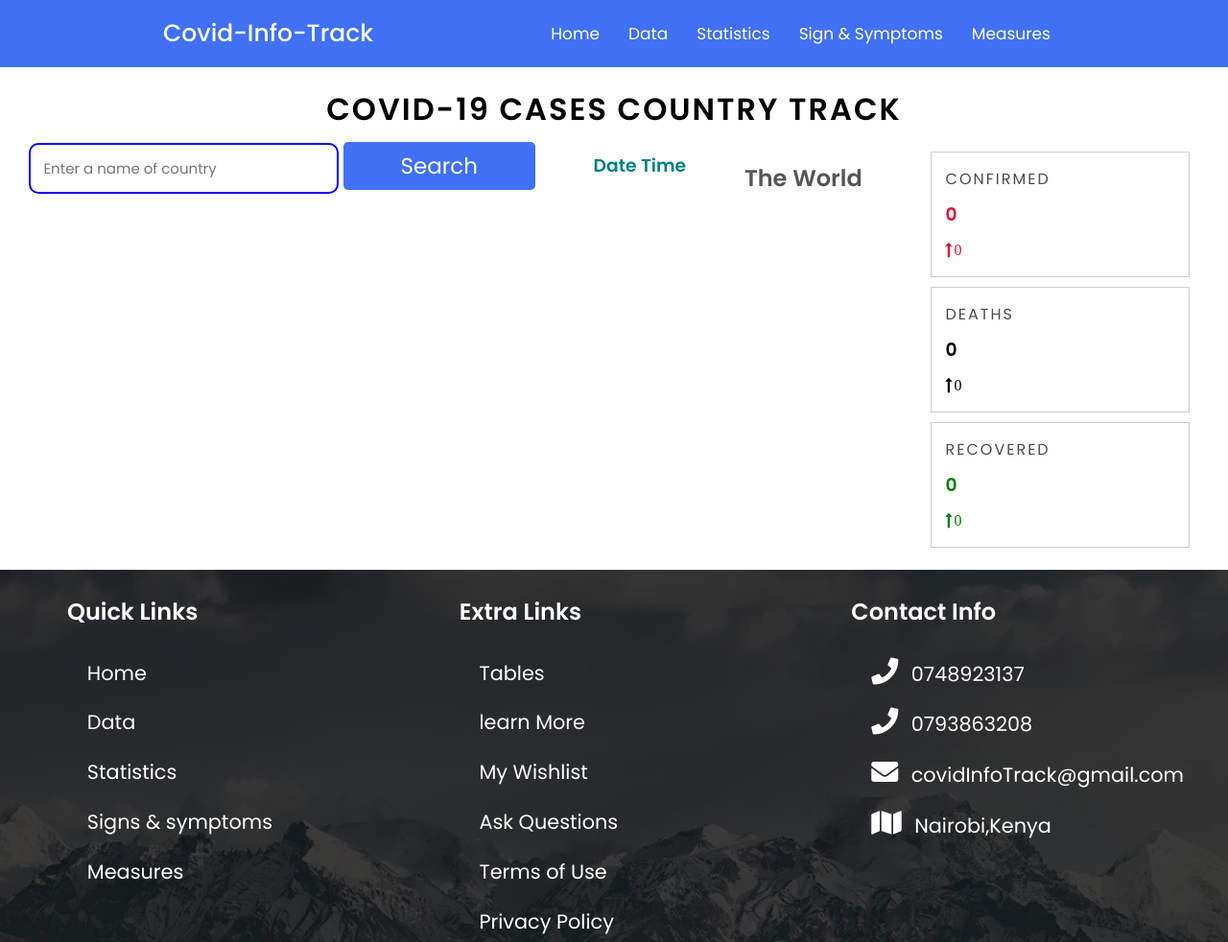
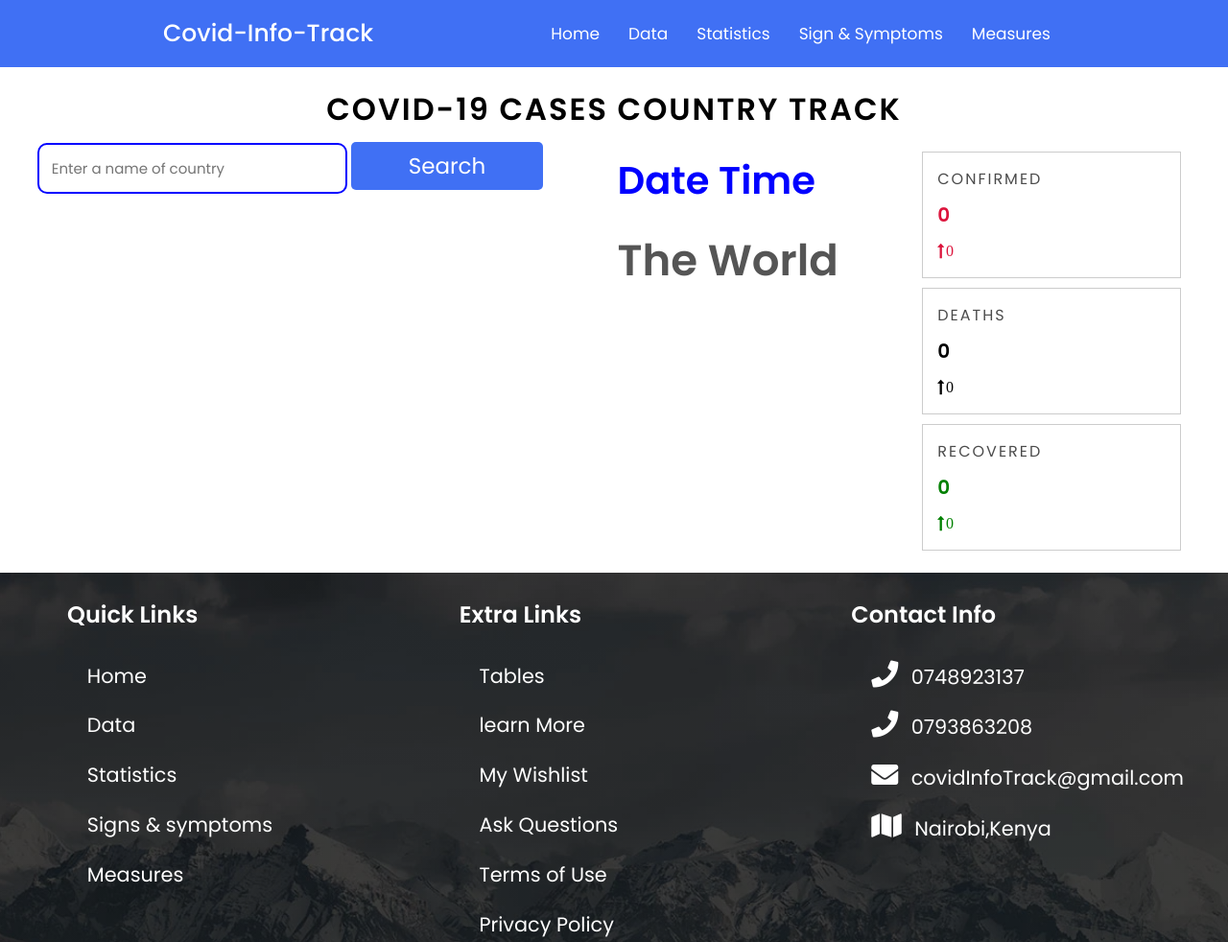
Before and after one commit to LincolinAngaya/covid-19-information-track-application, a plain HTML site: page index.html in a window 1280 px wide. Shown: the top 982 px of the page at 96% size. Drawn offline with nearby package versions, Linux system fonts and the light colour scheme; no server answers.

Commit message:
adjust h2 font-size

```diff
--- a/assets/style.css
+++ b/assets/style.css
@@ -205,14 +205,17 @@
 
         h2 {
             color: darkblue;
+            font-size: 45px;
         }
 
         h3 {
             margin: 10px 0;
+            font-size: 20px;
         }
 
         #date {
-            color: teal;
+            color: blue;
+            font-size: 40px;
         }
 
         form button {
--- a/index.html
+++ b/index.html
@@ -58,14 +58,13 @@
             <input type="text" name="srch" id="srch" required list="countries" placeholder="Enter a name of country">
             <datalist id="countries">
 
-                </datalist>
+            </datalist>
             <button id="search-button">Search</button>
         </form>
-        <h3 id="date">Date Time</h3>
-
-
-
-        <h2 id="name-country">The World</h2>
+        <div class="titles">
+            <h3 id="date">Date Time</h3>
+            <h2 id="name-country">The World</h2>
+        </div>
         <div class="flex">
             <div class="box confirmed">
                 <p>confirmed</p>
```
